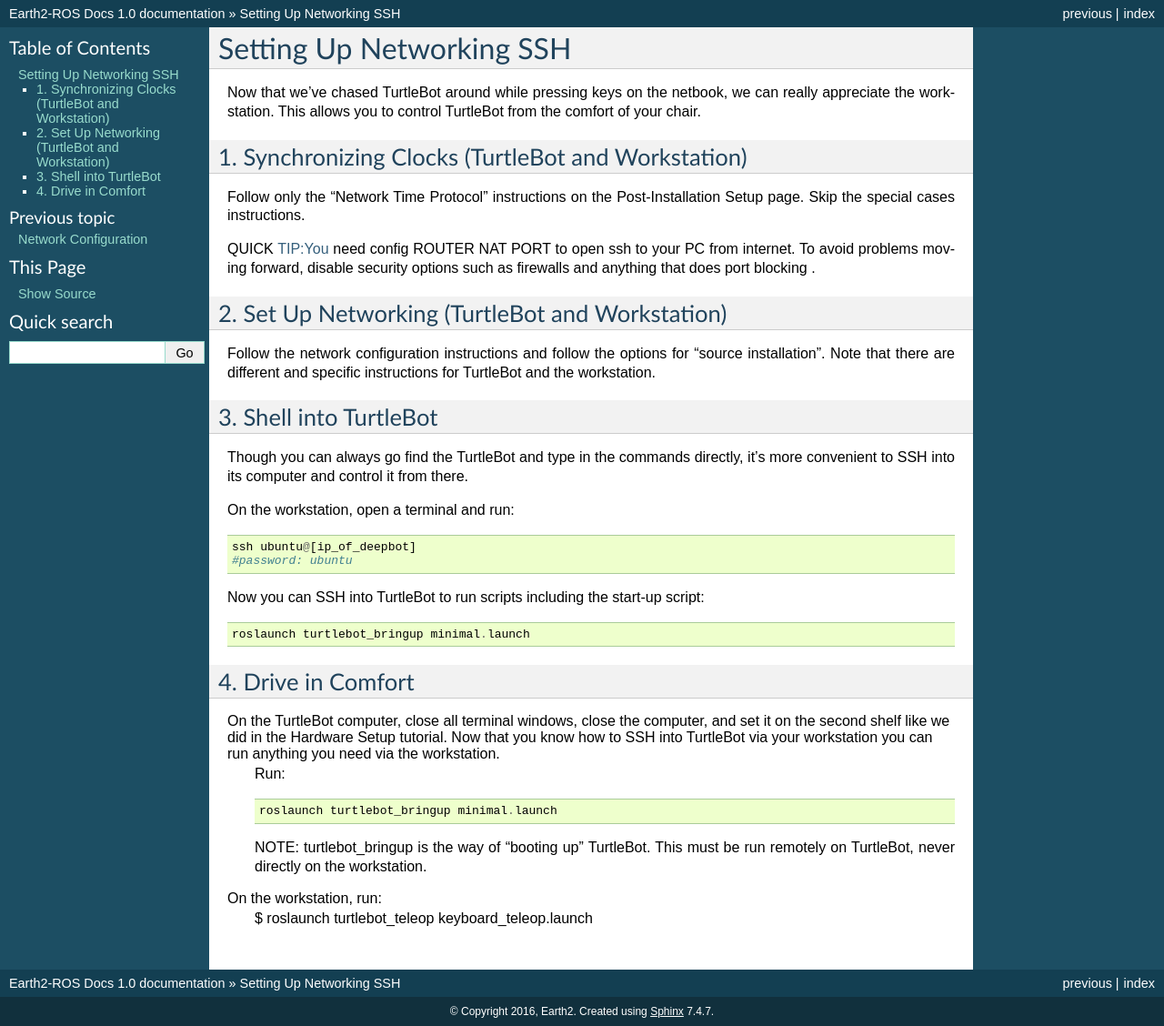
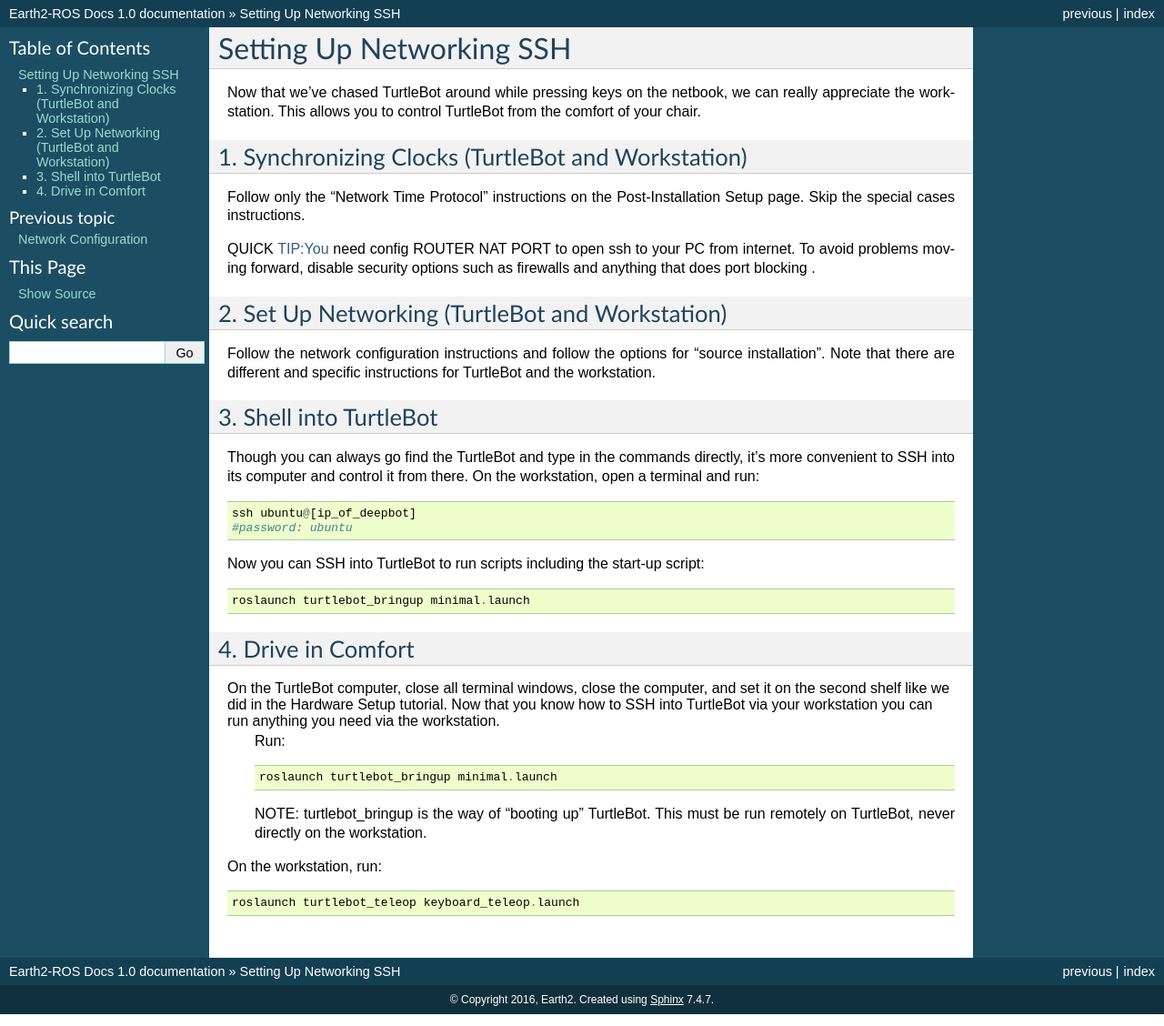
Before and after one commit to jacksnow00/earth2-docs, a Sphinx documentation site: the page built from docs/ssh.rst, in a window 1280 px wide. Shown: the whole page at 91% size. Built offline with Sphinx 7.4.7, drawn with Linux system fonts in a browser that asks for light colours.

Commit message:
reformat

```diff
--- a/docs/ssh.rst
+++ b/docs/ssh.rst
@@ -16,7 +16,6 @@ Follow the network configuration instructions and follow the options for “sour
 3. Shell into TurtleBot
 -----------------
 Though you can always go find the TurtleBot and type in the commands directly, it’s more convenient to SSH into its computer and control it from there.
-
 On the workstation, open a terminal and run:
 ::
   ssh ubuntu@[ip_of_deepbot]
@@ -36,4 +35,5 @@ On the TurtleBot computer, close all terminal windows, close the computer, and s
   NOTE: turtlebot_bringup is the way of “booting up” TurtleBot. This must be run remotely on TurtleBot, never directly on the workstation.
 
 On the workstation, run:
-    $ roslaunch turtlebot_teleop keyboard_teleop.launch
+::
+  roslaunch turtlebot_teleop keyboard_teleop.launch
```
